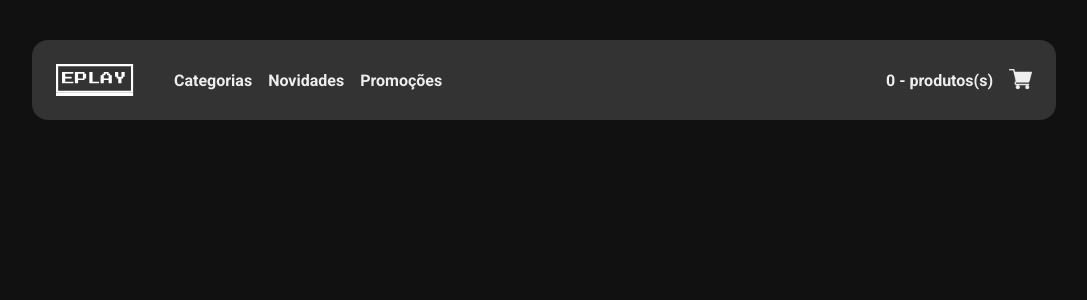
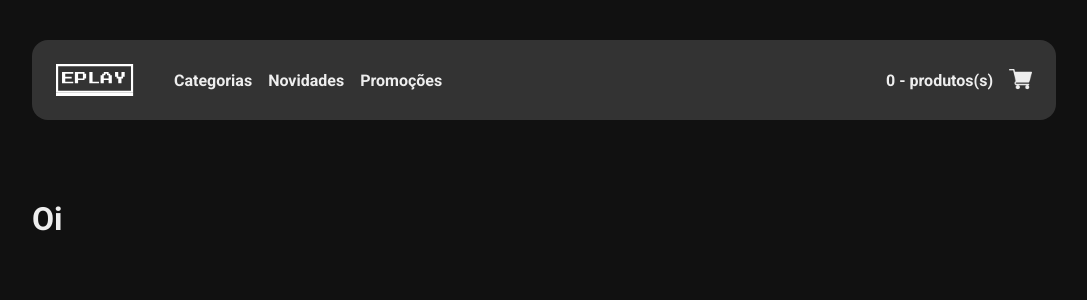
Before and after one commit to philipef-dev/e-play, a React (Vite) app: page / in a window 1280 px wide. Shown: the top 300 px of the page, without its empty margins (96-1183 px from the left). Built offline with nearby package versions, Linux system fonts and the light colour scheme.

Commit message:
Redirecionando as imagenes para a pasta imagens dentro do assets

```diff
--- a/src/App.tsx
+++ b/src/App.tsx
@@ -1,3 +1,4 @@
+import Banner from "./components/Banner"
 import Header from "./components/Header"
 import { Container, GlobalStyle } from "./styles/global"
 
@@ -6,6 +7,7 @@ function App() {
     <>
       <Container>
         <Header />
+        <Banner />
       </Container>
       <GlobalStyle />
     </>
--- a/src/components/Banner/index.tsx
+++ b/src/components/Banner/index.tsx
@@ -0,0 +1,5 @@
+const Banner = () => (
+    <h1>Oi</h1>
+)
+
+export default Banner
--- a/src/components/Header/index.tsx
+++ b/src/components/Header/index.tsx
@@ -1,6 +1,6 @@
 import { HeaderBar, LinkCart, Links, LinksItem } from './styles'
-import logoEplay from '../../assets/logo.svg'
-import carrinhoIcon from '../../assets/carrinho.svg'
+import logoEplay from '../../assets/images/logo.svg'
+import carrinhoIcon from '../../assets/images/carrinho.svg'
 
 const Header = () => (
     <HeaderBar>
```
Also changed, not shown: src/assets/images/carrinho.svg (renamed from src/assets/carrinho.svg), src/assets/images/logo.svg (renamed from src/assets/logo.svg).
